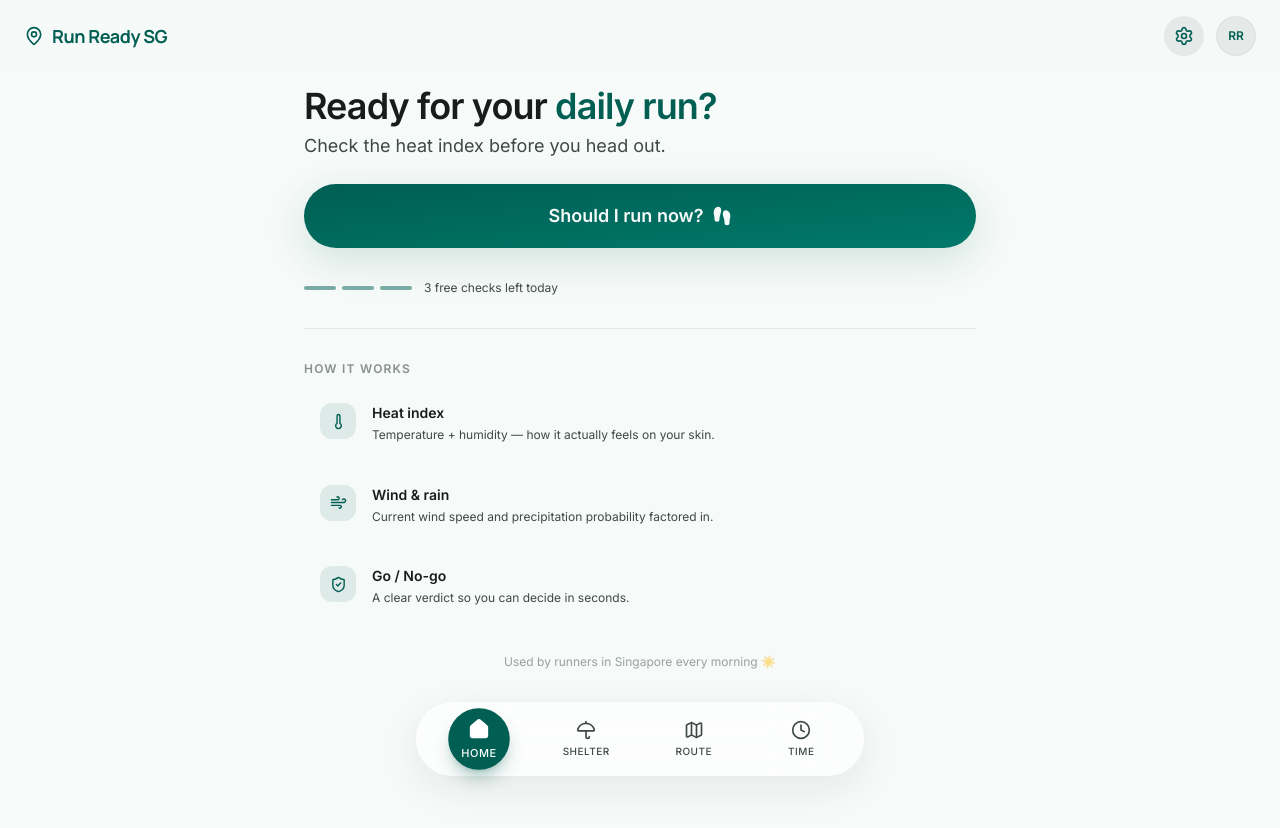
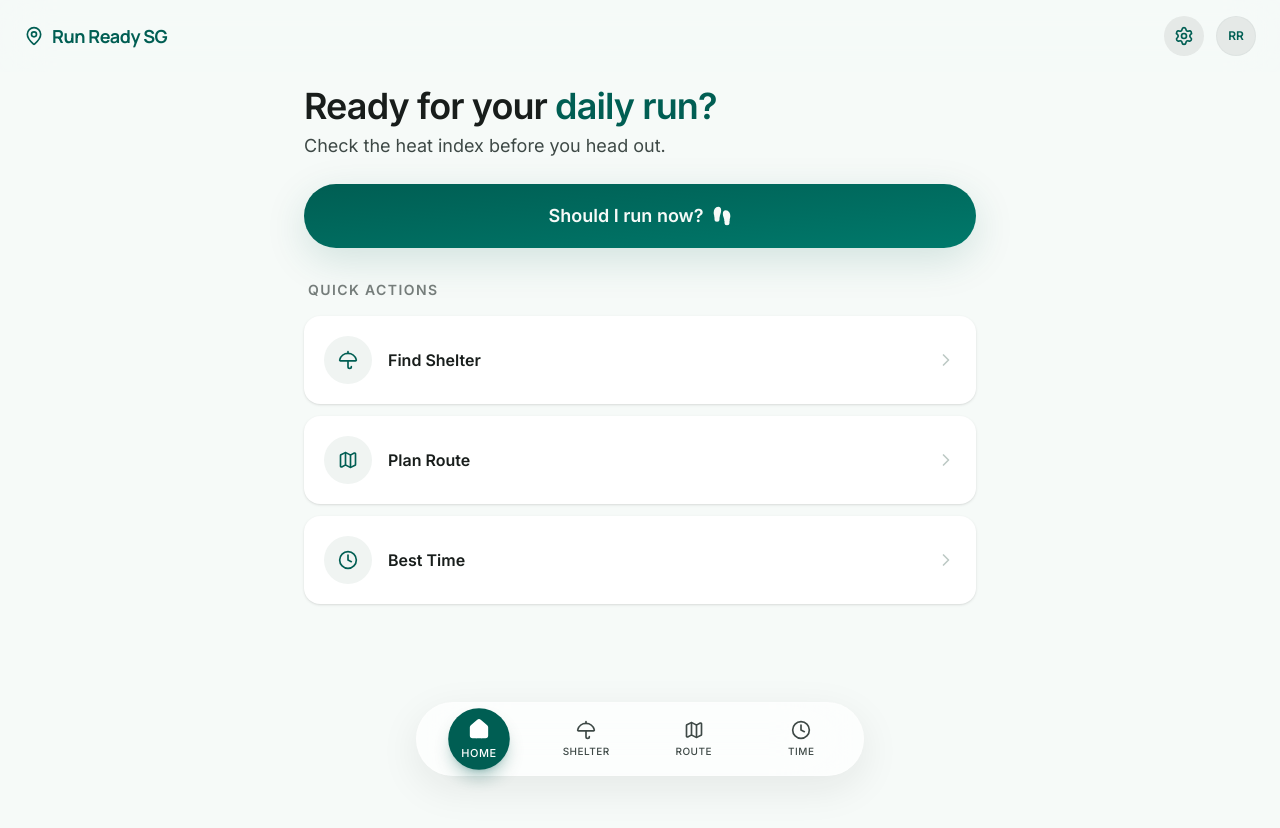
Before and after one commit to fajaribnu/run-ready-sg, a React (Vite) app in the folder frontend/: page / in a window 1280 px wide. Shown: the top 828 px of the page. After the commit the page ends 800 px from the top, so only its background shows below. Built offline with nearby package versions, Linux system fonts and the light colour scheme; no server answers.

Commit message:
LogIn fix

```diff
--- a/frontend/src/App.tsx
+++ b/frontend/src/App.tsx
@@ -24,7 +24,7 @@ function isTab(value: string | null): value is Tab {
 export default function App() {
   const auth = useAppAuth();
   const [activeTab, setActiveTab] = useState<Tab>("home");
-  const [isGuest, setIsGuest] = useState(true);
+  const isGuest = auth.enabled ? !auth.isAuthenticated : false;
   const quota = useGuestQuota();
   const [showQuotaModal, setShowQuotaModal] = useState(false);
   const [showLoginModal, setShowLoginModal] = useState(false);
--- a/frontend/src/pages/ShelterView.tsx
+++ b/frontend/src/pages/ShelterView.tsx
@@ -106,13 +106,8 @@ export const ShelterView = ({ isGuest = false, onRequireLogin }: ShelterViewProp
       return;
     }
 
-    const encodedPolyline = selectedShelter?.route_polyline;
-
-    if (!encodedPolyline || typeof encodedPolyline !== "string" || !encodedPolyline.trim()) {
-      openPopup(
-        "Route not available yet",
-        "This shelter does not have route data yet. Please choose another shelter or try again later."
-      );
+    if (!currentUserPos) {
+      openPopup("Location unavailable", "Could not determine your current position. Please enable location access.");
       return;
     }
 
```
